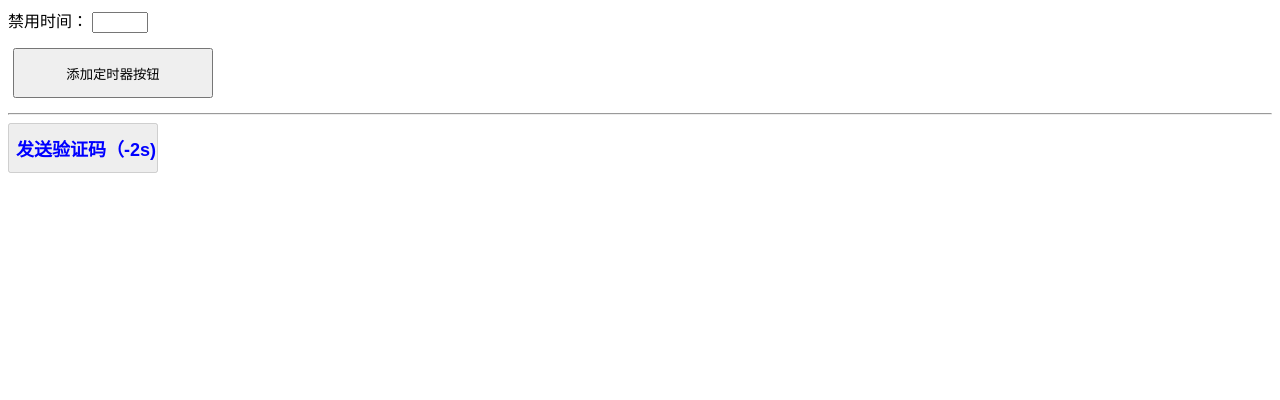
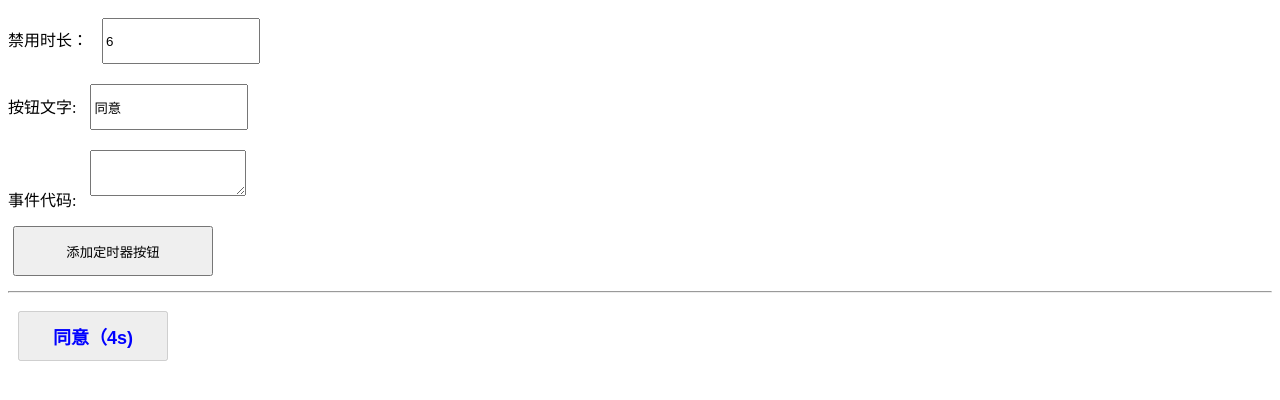
Before and after one commit to yangxindi2017/spa, a plain HTML site: page 41-timer-button/index.html in a window 1280 px wide. Both pictures are taken after a click on the button "添加定时器按钮". Drawn offline with nearby package versions, Linux system fonts and the light colour scheme.

Commit message:
add args

```diff
--- a/41-timer-button/index.html
+++ b/41-timer-button/index.html
@@ -6,8 +6,15 @@
   <link rel="stylesheet" href="./timer-button.css">
 </head>
 <body>
-  <label>禁用时间：</label>
-  <input type="number" id="num" min="1" max="60" autofocus/>
+  <label>禁用时长：</label>
+  <input type="number" value="6" id="num" min="1" max="60" autofocus/>
+  <br/>
+  <label>按钮文字: </label>
+  <input id="text" type="text" value="同意">
+  <br/>
+  <label>事件代码: </label>
+  <textarea id="event"></textarea>
+  <br/>
   <input class="inp" type="button" id="add" value="添加定时器按钮"/>
   <hr/>
   <div id="main"></div>
@@ -16,17 +23,27 @@
   <script>
   $(function(){
     var $btnadd = $("#add"),
-        $num = $("#num");
-
+        $num = $("#num"),
+        $text=$('#text'),
+        $event=$('#event');
+    //1.构造函数
+        $btnadd.click(function(){
+          var tb = new TimerButton();
+          tb.show({
+            num:$num.val(),
+            title:$text.val(),
+            onClick:new Function($event.val())
+          });
+        });
+    /*2.函数工场
     $btnadd.click(function(){
       $timerButton.show({
         num:$num.val(),
-        title:'发送验证码',
-        onClick:function(){
-          console.log('点击了按钮')
-        }
+        title:$text.val(),
+        onClick:new Function($event.val())
         });
       });
+    */
     });
   </script>
   </body>
--- a/41-timer-button/timer-button.css
+++ b/41-timer-button/timer-button.css
@@ -10,5 +10,10 @@
   font-Size:18px;
   height:50px;
   width:150px;
-
+  margin:10px;
 }
+#num,#text,#event{
+  margin:10px;
+  height:40px;
+  width:150px;
+}
--- a/41-timer-button/timer-button.js
+++ b/41-timer-button/timer-button.js
@@ -1,7 +1,5 @@
-var $timerButton =(function(){
-  //1.引入DOM方式
-  //var html ='<input type="button" id="add" value="同意（6S）" disabled">';
-
+//1.构造函数方式：
+function TimerButton(){
   var $btn =
       $('<input class="timer-button" type="button" disabled>'),
       cfg={  //默认配置信息
@@ -13,15 +11,70 @@ var $timerButton =(function(){
       timer,
       isRun=false;
 
-  function show(conf){
-    //1.DOM draw DOM绘制
-    //$(container).html(html);
+  this.show = function(conf){
     $(cfg.container).append($btn);
     $.extend(cfg,conf);
+    num = conf.num;
+    $btn.val(cfg.title+"("+num+"s)");
 
+    //2.event bind
+    if(isRun === true && timer!==undefined){
+      return;
+    }else{
+      timer = setInterval(function(){
+        num--;
+        if(num === 0 ){
+          clearInterval(timer);
+          $btn.val(cfg.title);
+          $btn.removeAttr('disabled');
+          num = 6;
+          isRun=false;
+        }else{
+          isRun=true;
+          $btn.val(cfg.title+'（'+num+'s)');
+        }
+      },1000);
+    }
+
+    $btn.click(function(){
+      conf.onClick();
+    });
+  }
+}
+
+
+/*
+
+//2.工场函数方式：
+var $timerButton =(function(){
+  //引入DOM方式①
+  //var html ='<input type="button" id="add" value="同意（6S）" disabled">';
+
+  //Attention：
+  //写在show之外的变量声明只会执行一次，所以再点击添加按钮
+  //也是在第一个的基础上做修改
+  //而不是新增一个按钮
+  //解决办法：把变量声明放到show函数中去
+
+  function show(conf){
+  var $btn =
+      $('<input class="timer-button" type="button" disabled>'),
+      cfg={  //默认配置信息
+        container:'body',
+        num:6,
+        title:'同意',
+        state:'禁用'
+      },
+      timer,
+      isRun=false;
+
+    //1.DOM draw DOM绘制
+    //① $(container).html(html);
+    //②
+    $(cfg.container).append($btn);
+    $.extend(cfg,conf);
     num = conf.num;
-    console.log(num);
-    $btn.val(cfg.title+"("+cfg.num+"s)");
+    $btn.val(cfg.title+"("+num+"s)");
 
     //2.event bind
     if(isRun === true && timer!==undefined){
@@ -51,6 +104,8 @@ var $timerButton =(function(){
   };
 
 }());
+*/
+
 
 //不用 page load event
 /*
```
